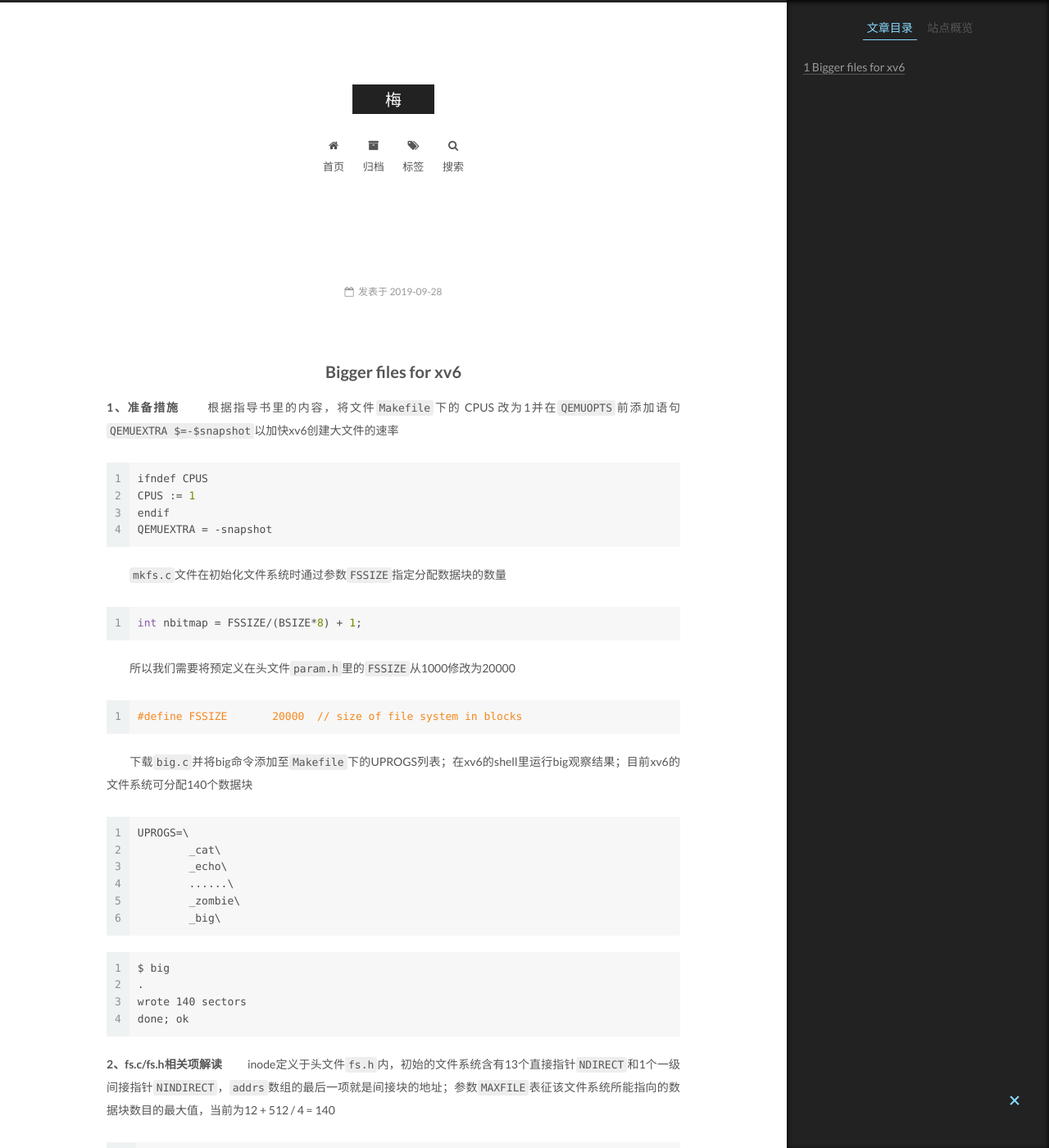
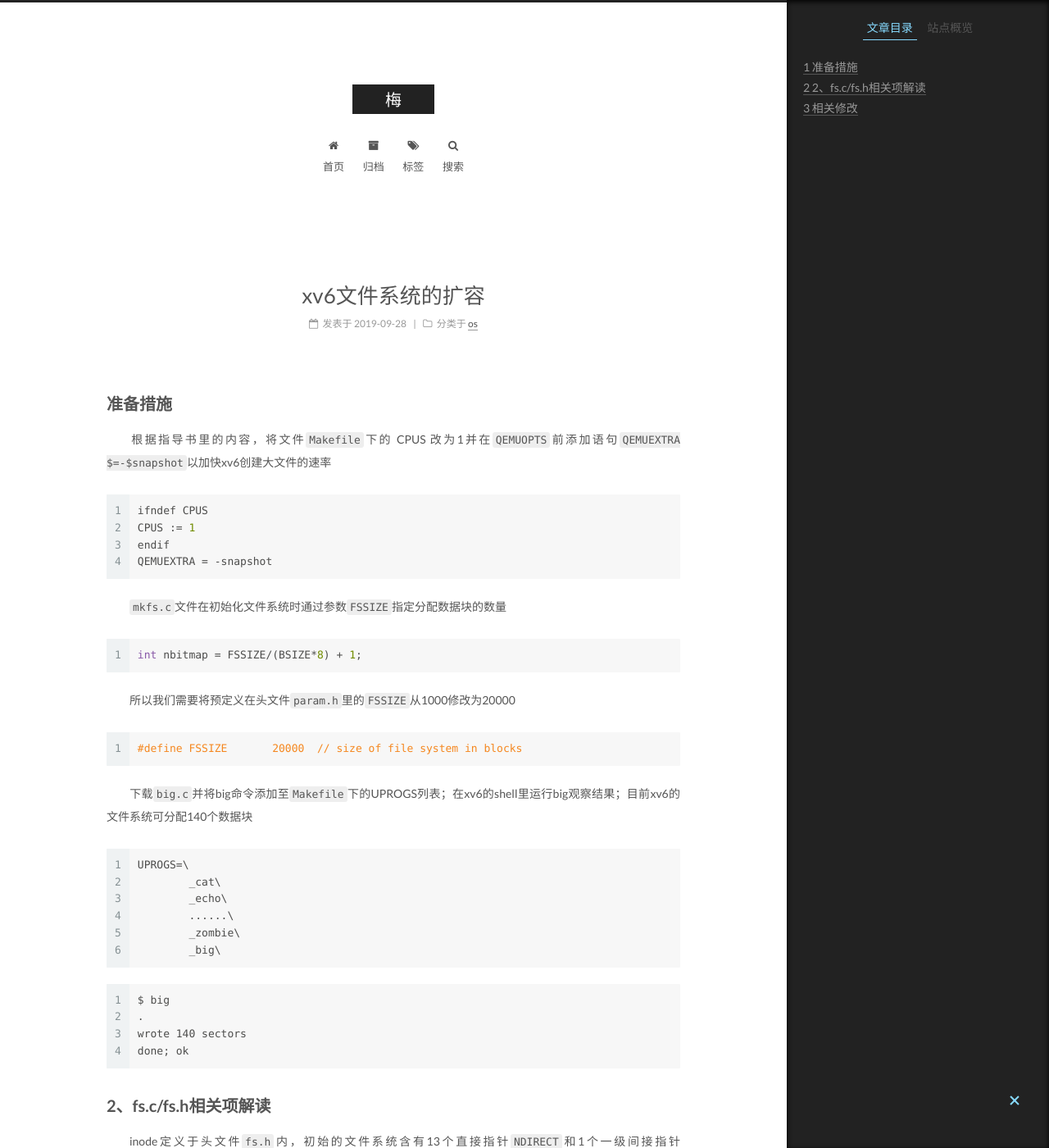
Before and after one commit to plumprc/plumprc.github.io, a Jekyll site: the page built from _posts/xv6/2019-09-28-bigger-files-for-xv6.md, in a window 1280 px wide and 1400 px high. Shown: the whole window at 82% size. Built offline with Jekyll 4.4.1, drawn with Linux system fonts in a browser that asks for light colours.

Commit message:
xv6_lab1

````diff
--- a/_posts/xv6/2019-09-28-bigger files for xv6.md
+++ b/_posts/xv6/2019-09-28-bigger-files-for-xv6.md
@@ -1,15 +1,13 @@
 ---
-title: 你的标题
-date: 2019-08-28 16:10:54
-link: http://www.google.com/ 超链接
-categories: (可多可少)
-- ML/DL
-tags: （可多可少，可以没有，最好加上方便检索）
-- ML/DL
+title: xv6文件系统的扩容
+date: 2019-09-28 18:07:54
+categories:
+- os
+tags:
+- os
 ---
 
-## <center>Bigger files for xv6</center>
-**1、准备措施**
+## 准备措施
 &emsp;&emsp;根据指导书里的内容，将文件`Makefile`下的 CPUS 改为1并在`QEMUOPTS`前添加语句`QEMUEXTRA $=-$snapshot`以加快xv6创建大文件的速率
 ```c
 ifndef CPUS
@@ -40,7 +38,7 @@ $ big
 wrote 140 sectors
 done; ok
 ```
-**2、fs.c/fs.h相关项解读**
+## 2、fs.c/fs.h相关项解读
 &emsp;&emsp;inode定义于头文件`fs.h`内，初始的文件系统含有13个直接指针`NDIRECT`和1个一级间接指针`NINDIRECT`，`addrs`数组的最后一项就是间接块的地址；参数`MAXFILE`表征该文件系统所能指向的数据块数目的最大值，当前为12 + 512 / 4 = 140
 ```c
 #define NDIRECT 12
@@ -113,7 +111,7 @@ struct dinode {
 ```
 &emsp;&emsp;然后为`fs.c`添加二级间接指针的映射关系，这里唯一需要注意的就是**如何计算二级间接指针的逻辑坐标**
 
-![os](https://raw.githubusercontent.com/plumprc/plumprc.github.io/master/_posts/ML%26DL/material/os.png)
+![os](https://raw.githubusercontent.com/plumprc/plumprc.github.io/master/_posts/xv6/material/os.png)
 &emsp;&emsp;如图，记`bn`为逻辑上我们需要的数据块号（比如5000），我们需要知道该块对应的一级间接指针坐标以及逻辑上的二级间接指针坐标，只需要进行如下简单的运算：
 * 一级间接指针坐标：bn / 128
 * 二级间接指针坐标：bn % 128
````
Also changed, not shown: other parts of _posts/xv6/2019-09-28-bigger-files-for-xv6.md (+1 -1 lines).
